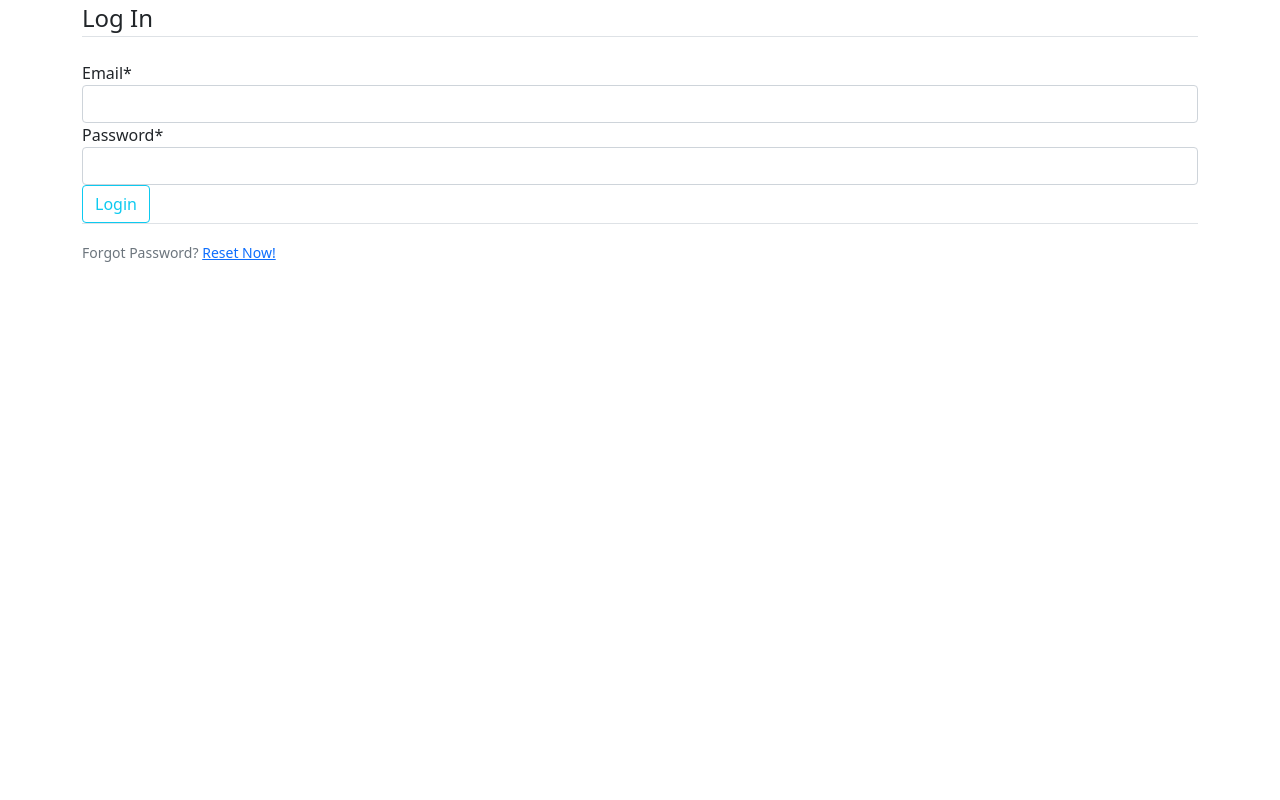
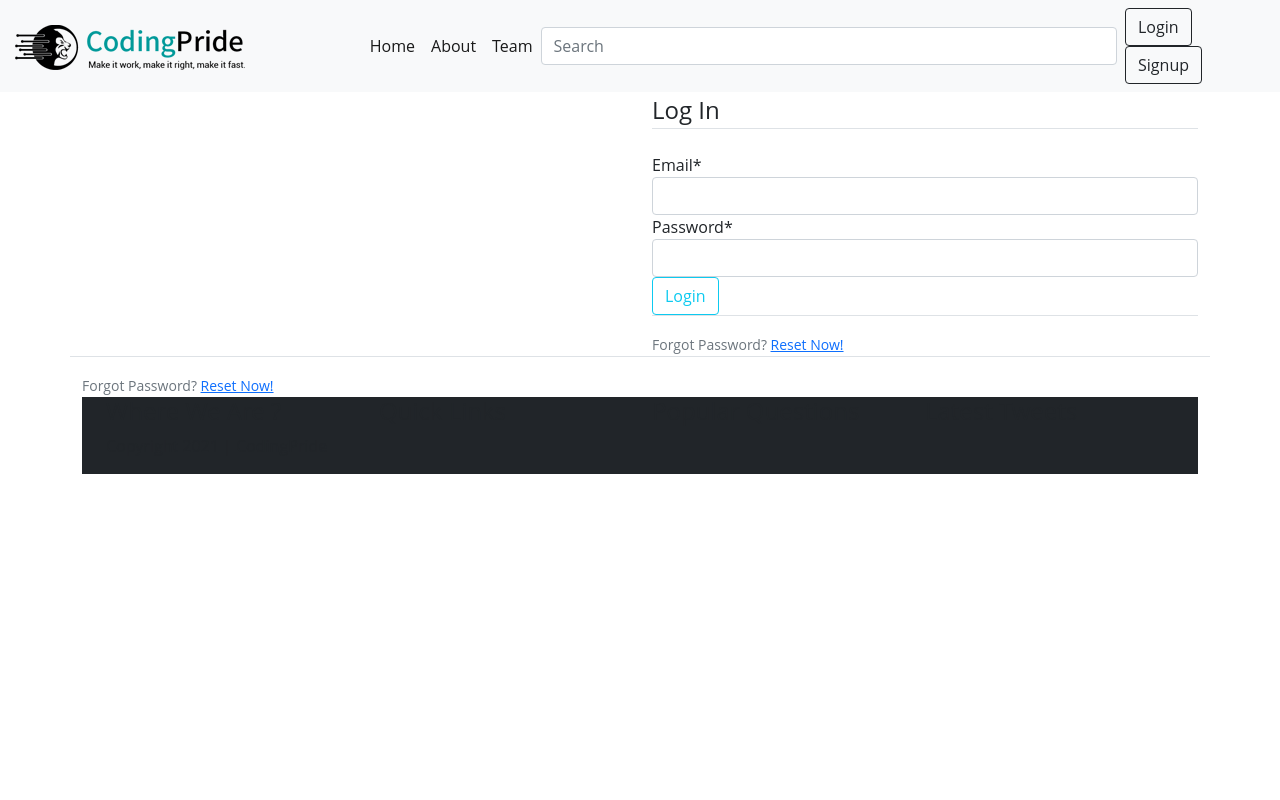
Before and after one commit to CodingPridePlatform/codingpride, a Django app: page /accounts/login/ in a window 1280 px wide. Run offline with Django 3.2, Linux system fonts and the light colour scheme; parts of the project's set-up code (start-up, migrations or seed data) failed here and were passed over; some libraries are stand-ins or nearby versions.

Commit message:
Landing page (#32)
* fixed on login and created profile functionality

* landing page starter

Co-authored-by: DevMed <32010856+devmedtz@users.noreply.github.com>

```diff
--- a/accounts/templates/registration/login.html
+++ b/accounts/templates/registration/login.html
@@ -2,6 +2,11 @@
 {% load crispy_forms_tags %}
 {% block content %}
     <div class="container">
+        <div class="row">
+            <div class="col-md-6">
+
+            </div>
+            <div class="col-md-6">
                 <form method="POST">
                     {% csrf_token %}
                     <fieldset class="form-group">
@@ -18,4 +23,11 @@
                     </small>
                 </div>
             </div>
+        </form>
+        <div class="border-top pt-3">
+            <small class="text-muted">
+                Forgot Password? <a class="ml-2" href="{% url 'accounts:password_reset' %}">Reset Now!</a>
+            </small>
+        </div>
+    </div>
 {% endblock content %}
--- /dev/null
+++ b/static/css/style.css
@@ -0,0 +1,40 @@
+@font-face {
+    font-family: 'Open Sans', sans-serif;
+    src: url("../static/fonts/OpenSans-Regular.ttf");
+}
+
+html, body {
+    height:100%;
+    margin:0;
+    padding:0;
+}
+
+body {
+    font-family: 'Open Sans', sans-serif !important;
+}
+
+.navibar-search{
+    width: 60%;
+}
+
+.navibar-nav-items{
+    margin-left: 10%;
+}
+
+@media only screen and (max-width: 768px){
+    .left-sidebar{
+       display:none;
+
+   }
+   .desktop-logo{
+       display:none;
+   }
+}
+
+/* ----------------------- Setting Sidebars-------------------------- */
+
+@media only screen and (min-width: 768px){
+    .mobile-logo{
+        display:none;
+    }
+}
--- a/templates/base.html
+++ b/templates/base.html
@@ -1,23 +1,22 @@
+{% load static %}
+
 <!DOCTYPE html>
-{% load static %}
 <html lang="en">
 
 <head>
     <meta charset="utf-8">
-  <meta name="viewport" content="width-device-width, initial-scale=1.0">
+    <meta http-equiv="X-UA-Compatible" content="IE=edge">
+    <meta name="viewport" content="width=device-width, initial-scale=1">
     <link rel="stylesheet" href="{% static 'css/bootstrap.min.css' %}">
     <link rel="stylesheet" href="{% static 'css/accounts.css' %}">
-  <!-- font-family: 'Open Sans', sans-serif; -->
-  <link rel="preconnect" href="https://fonts.gstatic.com">
-  <link
-    href="https://fonts.googleapis.com/css2?family=Open+Sans:ital,wght@0,300;0,400;0,600;0,700;0,800;1,300;1,400;1,600;1,700;1,800&display=swap"
-    rel="stylesheet">
+    <link rel="stylesheet" href="{% static 'css/style.css' %}">
+  <link href="https://fonts.googleapis.com/css2?family=Noto+Sans+KR:wght@100;300;400;500;700;900&display=swap" rel="stylesheet">
 
-  <title>CodingPrides - {% block title %}{% endblock %}</title>
-  {% block stylesheet %}{% endblock stylesheet %}
+  <title>CodingPride - {% block title %}{% endblock %}</title>
 </head>
 
 <body>
+
     {% include 'includes/header.html' %}
 
     {% block content %} {% endblock %}
@@ -27,7 +26,6 @@
     {% include 'includes/scripts.html' %}
 
     {% block javascript %}{% endblock javascript %}
-
 </body>
 
 </html>
--- a/templates/includes/footer.html
+++ b/templates/includes/footer.html
@@ -0,0 +1,44 @@
+{% load static %}
+   <!--    footer -->
+   <footer class="container-fluid bg-dark">
+    <section class="footer-part">
+        <div class="container">
+            <div class="row">
+                <div class="col-md-3">
+                    <div class="info-part-one320">
+                        <h4>Where We Are ?</h4>
+
+                    </div>
+                </div>
+                <div class="col-md-3">
+                    <div class="info-part-two320">
+                        <h4>Quick Links</h4>
+
+                    </div>
+                </div>
+                <div class="col-md-3">
+                    <div class="info-part-three320">
+                        <h4>Popular Questions</h4>
+                    </div>
+                </div>
+                <div class="col-md-3">
+                    <div class="info-part-four320">
+                        <h4>Latest Tweets</h4>
+                    </div>
+                </div>
+            </div>
+        </div>
+    </section>
+    <section class="footer-social">
+        <div class="container">
+            <div class="row">
+                <div class="col-md-6">
+                    <p>Copyright <script>document.write(new Date().getFullYear())</script> | CodingPride</p>
+                </div>
+                <div class="col-md-6">
+                    <div class="social-right2389"> <a href="#"><i class="fa fa-twitter-square" aria-hidden="true"></i></a> <a href="#"><i class="fa fa-facebook" aria-hidden="true"></i></a> <a href="#"><i class="fa fa-google-plus" aria-hidden="true"></i></a> <a href="#"><i class="fa fa-youtube" aria-hidden="true"></i></a> <a href="#"><i class="fa fa-skype" aria-hidden="true"></i></a> <a href="#"><i class="fa fa-linkedin" aria-hidden="true"></i></a> <a href="#"><i class="fa fa-rss" aria-hidden="true"></i></a> </div>
+                </div>
+            </div>
+        </div>
+    </section>
+   </footer>
--- a/templates/includes/header.html
+++ b/templates/includes/header.html
@@ -0,0 +1,30 @@
+   {% load static %}
+    <nav class="navbar navbar-expand-lg navbar-light bg-light sticky-md-top">
+        <div class="container-fluid">
+            <a class="navbar-brand desktop-logo" href="#"><img src="{% static 'images/logo.png' %}" alt="Logo"></a>
+            <a class="navbar-brand mobile-logo" href="#"><img src="{% static 'images/logo-mobile.png' %}" alt="Logo"></a>
+          <button class="navbar-toggler" type="button" data-bs-toggle="collapse" data-bs-target="#navbarSupportedContent" aria-controls="navbarSupportedContent" aria-expanded="false" aria-label="Toggle navigation">
+            <span class="navbar-toggler-icon"></span>
+          </button>
+          <div class="collapse navbar-collapse" id="navbarSupportedContent">
+            <ul class="navbar-nav me-auto mb-2 mb-lg-0 navibar-nav-items">
+              <li class="nav-item">
+                <a class="nav-link active" aria-current="page" href="#">Home</a>
+              </li>
+              <li class="nav-item">
+                <a class="nav-link active" aria-current="page" href="#">About</a>
+              </li>
+              <li class="nav-item">
+                <a class="nav-link active" aria-current="page" href="#">Team</a>
+              </li>
+            </ul>
+            <form class="d-flex navibar-search">
+              <input class="form-control me-2" type="search" placeholder="Search" aria-label="Search">
+            </form>
+            <div class="navibar-button">
+                <a href="http://"><button class="btn btn-outline-dark">Login</button></a>
+                <a href="http://"><button class="btn btn-outline-dark">Signup</button></a>
+            </div>
+          </div>
+        </div>
+      </nav>
--- a/templates/includes/scripts.html
+++ b/templates/includes/scripts.html
@@ -1,3 +1,5 @@
 {% load static %}
 
 <script src="{% static 'js/bootstrap.bundle.min.js' %}"></script>
+<script src="https://ajax.googleapis.com/ajax/libs/jquery/1.12.4/jquery.min.js"></script>
+<script src="{% static 'js/jquery-3.1.1.min.js' %}"></script>
```
Also changed, not shown: colorCodes.txt (added, +8 -0 lines), templates/home.html (+21 -2 lines), static/images/logo-mobile.png (added), static/images/logo.png (added). Lines whose indentation alone changed are shown as unchanged.
